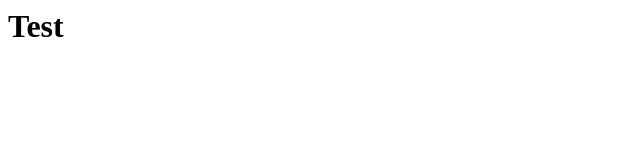
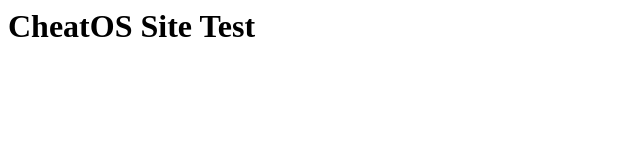
Before and after one commit to Rfailes/CheatOS_Site, a plain HTML site: page index.html in a window 1280 px wide. Shown: the whole page, without its empty margins (0-640 px from the left). Drawn offline with Linux system fonts and the light colour scheme.

Commit message:
Update index.html

```diff
--- a/index.html
+++ b/index.html
@@ -2,11 +2,11 @@
 <head>
 	<meta charset="UTF-8">
 	<link rel="styletest" href="assets/css/style.css">
-	<title>T1est</title>
+	<title>CheatOS Site Test</title>
 </head>
 <body>
 
-<h1>Test</h1>
+<h1>CheatOS Site Test</h1>
 
 </body>
 </html>
```
